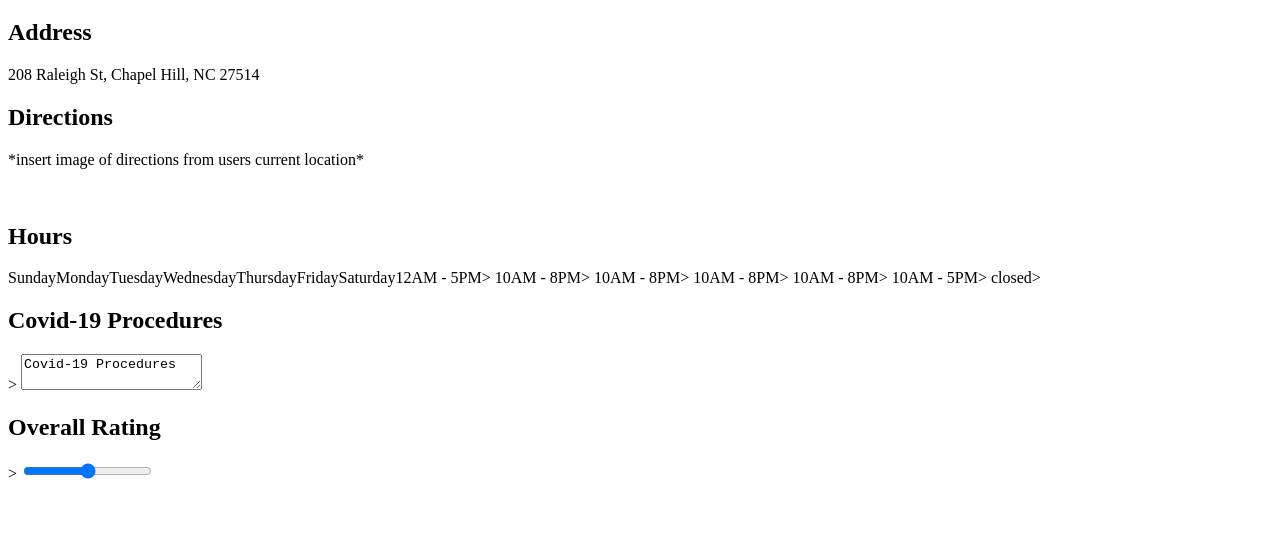
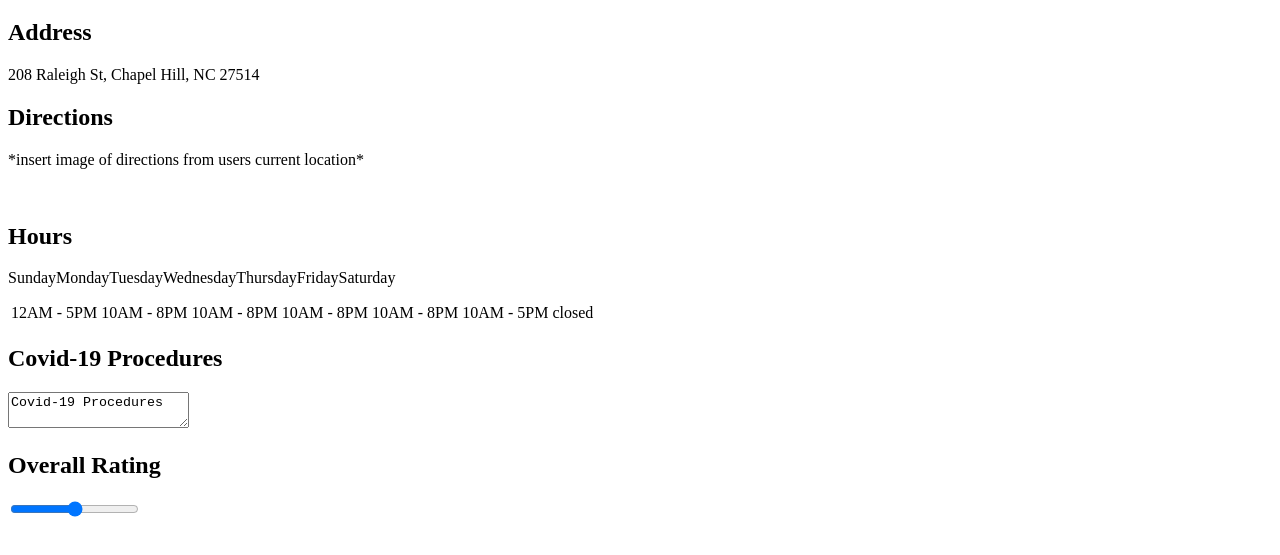
Before and after one commit to chelene3/426FinalProject, a website: page mock_location_page.html in a window 1280 px wide. Shown: the part 95-650 px from the top of the page. Drawn offline with Linux system fonts and the light colour scheme.

Commit message:
Added minor changes to mock location page and added link to the page on Home page

```diff
--- a/mock_location_page.html
+++ b/mock_location_page.html
@@ -25,18 +25,18 @@
             <tr>Saturday</tr>
         </thead>
         <tbody>
-            <tr>12AM - 5PM</tr>>
-            <tr>10AM - 8PM</tr>>
-            <tr>10AM - 8PM</tr>>
-            <tr>10AM - 8PM</tr>>
-            <tr>10AM - 8PM</tr>>
-            <tr>10AM - 5PM</tr>>
-            <tr>closed</tr>>
+            <td>12AM - 5PM</td>
+            <td>10AM - 8PM</td>
+            <td>10AM - 8PM</td>
+            <td>10AM - 8PM</td>
+            <td>10AM - 8PM</td>
+            <td>10AM - 5PM</td>
+            <td>closed</td>
         </tbody>
     </table>
-    <h2>Covid-19 Procedures</h2>>
+    <h2>Covid-19 Procedures</h2>
     <textarea>Covid-19 Procedures</textarea>
-    <h2>Overall Rating</h2>>
+    <h2>Overall Rating</h2>
     <input type="range" id="rating" name="rating" min=1 max=5>
 </body>
 </html>
```
Also changed, not shown: index.html (+1 -5 lines).
